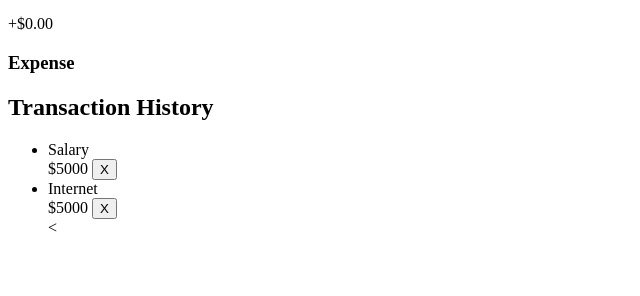
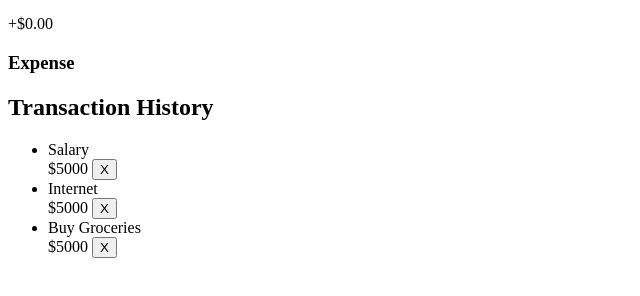
Before and after one commit to Malvino-creator/new-Expense-Tracker, a plain HTML site: page index.html in a window 1280 px wide. Shown: the part 194-490 px from the top of the page, without its empty margins (0-640 px from the left). Drawn offline with Linux system fonts and the light colour scheme.

Commit message:
Changes to index.html

```diff
--- a/index.html
+++ b/index.html
@@ -36,7 +36,13 @@
                             <button>X</button>
                             </div>
                       </li>
-                      <
+                      <li>
+                        Buy Groceries
+                            <div>
+                            <span>$5000</span>
+                            <button>X</button>
+                            </div>
+                      </li>
                     </ul>
                 </div>
 
```
